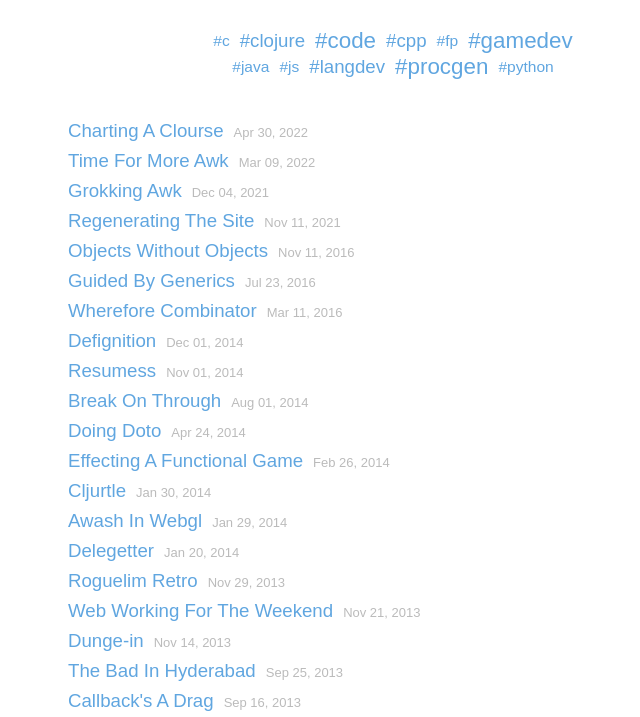
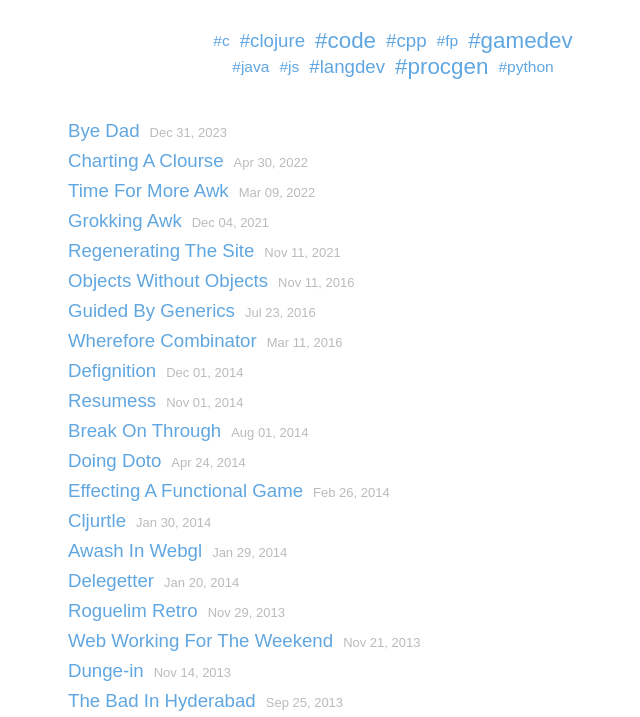
Before and after one commit to Beyamor/beyamor.github.io, a plain HTML site: page blog/index.html in a window 1280 px wide. Shown: the part 75-792 px from the top of the page, without its empty margins (247-887 px from the left). Drawn offline with Linux system fonts and the light colour scheme.

Commit message:
bye dad index

```diff
--- a/blog/index.html
+++ b/blog/index.html
@@ -17,6 +17,9 @@
      <a class="tag" href="/blog/tags/c" style="font-size: smaller" title="C Programming Language">#c</a><a class="tag" href="/blog/tags/clojure" title="Clojure">#clojure</a><a class="tag" href="/blog/tags/code" style="font-size: larger" title="Programming">#code</a><a class="tag" href="/blog/tags/cpp" title="C++">#cpp</a><a class="tag" href="/blog/tags/fp" style="font-size: smaller" title="Functional Programming">#fp</a><a class="tag" href="/blog/tags/gamedev" style="font-size: larger" title="Game Development">#gamedev</a><a class="tag" href="/blog/tags/java" style="font-size: smaller" title="Java">#java</a><a class="tag" href="/blog/tags/js" style="font-size: smaller" title="JavaScript">#js</a><a class="tag" href="/blog/tags/langdev" title="Programming Language Development">#langdev</a><a class="tag" href="/blog/tags/procgen" style="font-size: larger" title="Procedural Generation">#procgen</a><a class="tag" href="/blog/tags/python" style="font-size: smaller" title="Python">#python</a>
     </div>
     <div class="blog-list">
+     <div class="blog-list-entry">
+      <a href="/blog/entries/bye-dad">Bye Dad</a><span class="date">Dec 31, 2023</span>
+     </div>
      <div class="blog-list-entry">
       <a href="/blog/entries/charting-a-clourse">Charting A Clourse</a><span class="date">Apr 30, 2022</span>
      </div>
```
